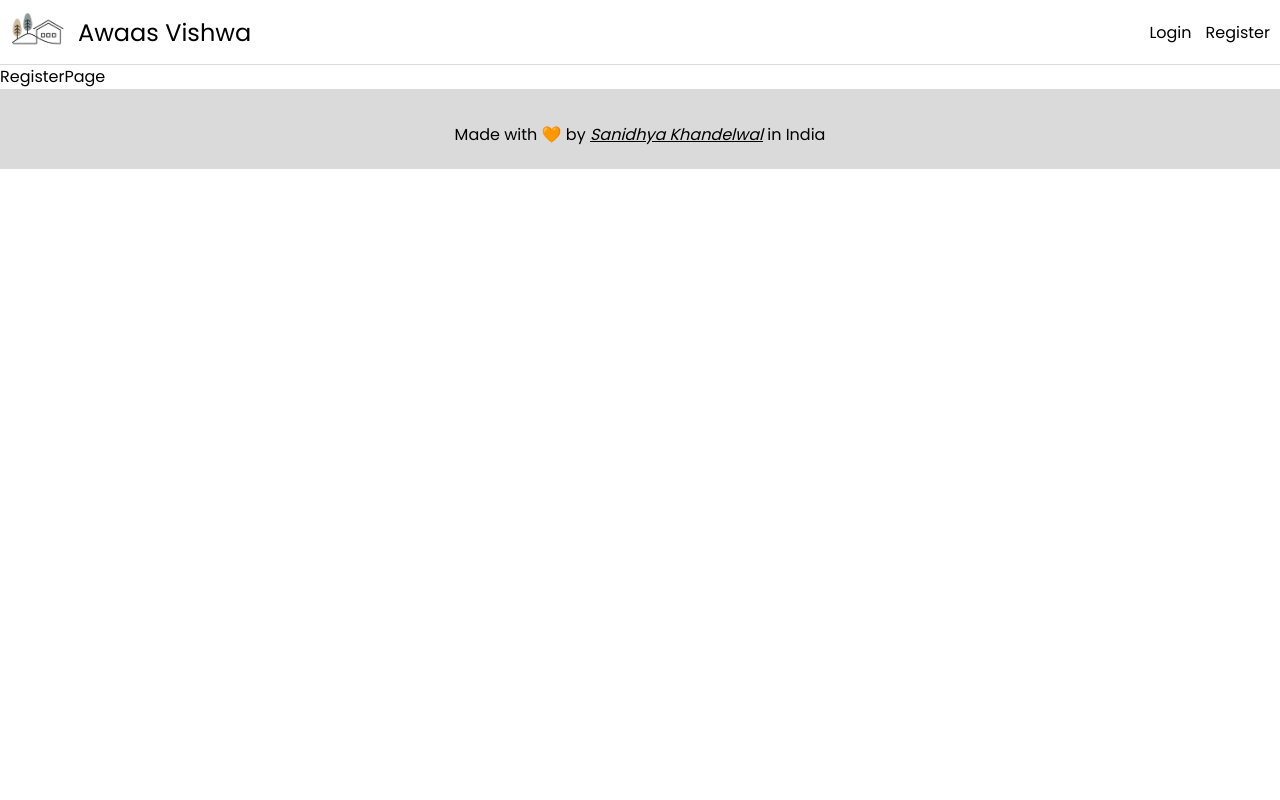
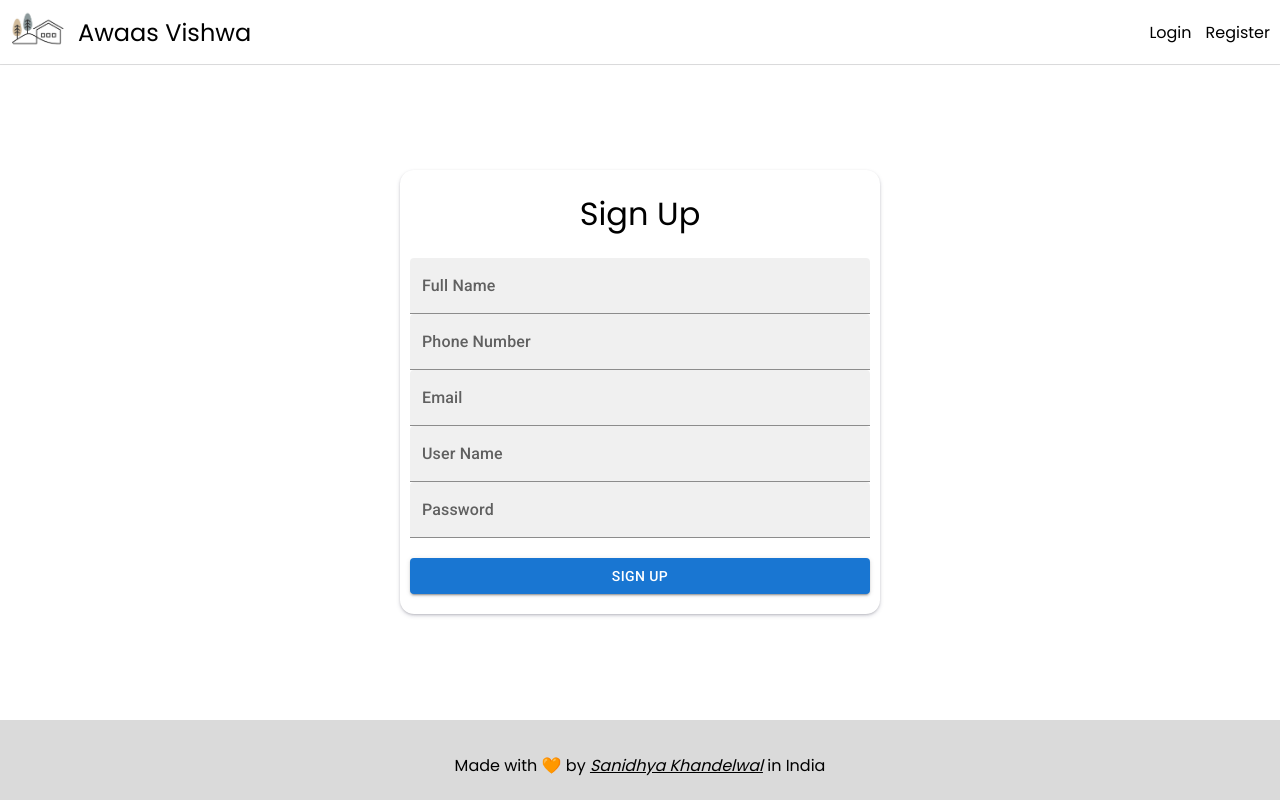
Before and after one commit to sanidhiya-khandelwal/awaas-vishwa, a React (Vite) app: page /register in a window 1280 px wide. Built offline with nearby package versions, Linux system fonts and the light colour scheme.

Commit message:
feat: register form ui

```diff
--- a/src/App.css
+++ b/src/App.css
@@ -64,3 +64,31 @@ footer {
     font-weight: 500;
     text-align: center;
 }
+
+/* REGISTER */
+.register-page {
+    /* calc is a fuction and 100vh is what we need and 140px is sum of ht of header(64px) and footer(80px) */
+    height: calc((100vh - 144px));
+    display: flex;
+    align-items: center;
+}
+
+.register-container {
+    max-width: 500px;
+    margin: auto;
+    padding: 10px;
+    width: 100%;
+    /* 👆 without widht:100% it will shrink */
+}
+
+.register-form {
+    padding: 20px 10px;
+    box-shadow: rgba(50, 50, 93, 0.25) 0px 2px 5px -1px, rgba(0, 0, 0, 0.3) 0px 1px 3px -1px;
+    border-radius: 14px;
+}
+
+.register-form h1 {
+    font-weight: 500;
+    text-align: center;
+    margin-bottom: 20px;
+}
--- a/src/pages/RegisterPage.jsx
+++ b/src/pages/RegisterPage.jsx
@@ -1,9 +1,25 @@
+import { Button, FormControl, TextField } from '@mui/material'
 import React from 'react'
 
 const RegisterPage = () => {
     return (
-        <div>RegisterPage</div>
+        <div className="register-page">
+            <div className="register-container">
+                <div className="register-form">
+                    <h1>Sign Up</h1>
+                    <FormControl fullWidth>
+                        <TextField id="filled-basic" variant="filled" label="Full Name" />
+                        <TextField id="filled-basic" variant="filled" label="Phone Number" type='number' />
+                        <TextField id="filled-basic" variant="filled" label="Email" />
+                        <TextField id="filled-basic" variant="filled" label="User Name" />
+                        <TextField id="filled-basic" variant="filled" label="Password" type='password' />
+                        <Button variant='contained' sx={{ marginTop: '20px' }}>Sign Up</Button>
+                    </FormControl>
+                </div>
+            </div>
+        </div>
     )
 }
+// fullWidth is mui property, Button, FormControl, TextField are taken from mui
 
 export default RegisterPage
```
